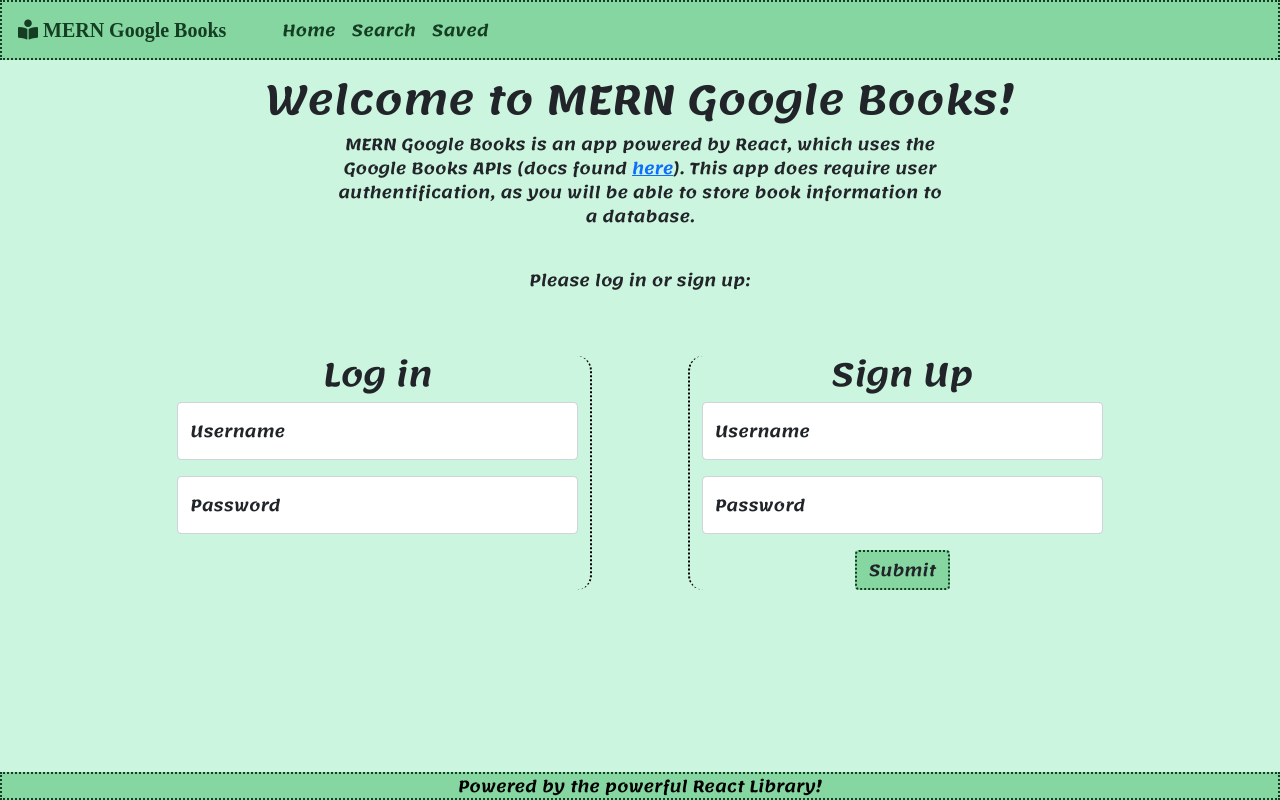
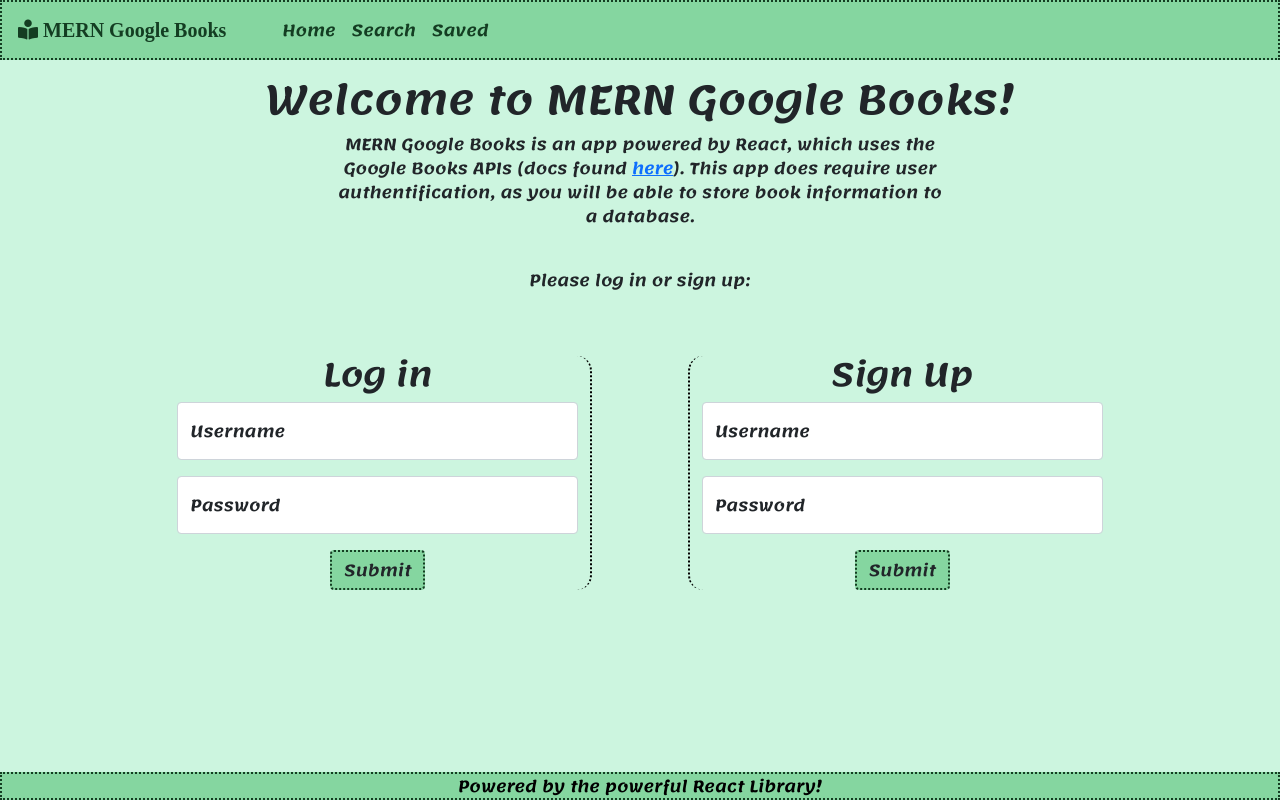
Before and after one commit to Joeseff6/MERN-Google-Books, a React (Create React App) app in the folder client/: page / in a window 1280 px wide. Built offline with nearby package versions, Linux system fonts and the light colour scheme.

Commit message:
added submit button for login

```diff
--- a/client/src/components/Forms/LoginForm.js
+++ b/client/src/components/Forms/LoginForm.js
@@ -11,6 +11,12 @@
         <input type="password" className="form-control" id="floatingPasswordLogin" placeholder="Password" />
         <label for="floatingPasswordLogin">Password</label>
       </div>
+      <button
+      className="btn d-block m-auto mt-3"
+      type="submit"
+      >
+        Submit
+      </button>
     </>
   )
 }
```
